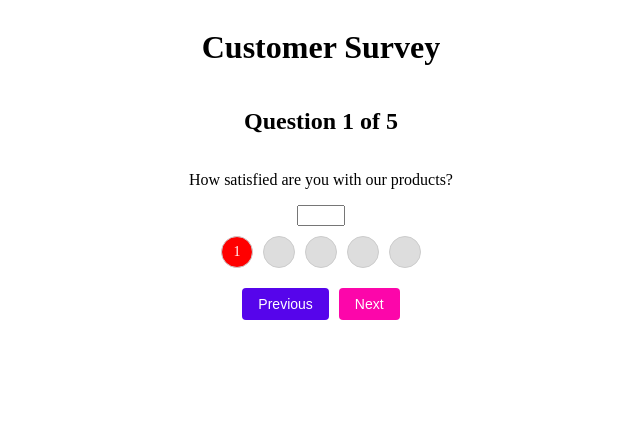
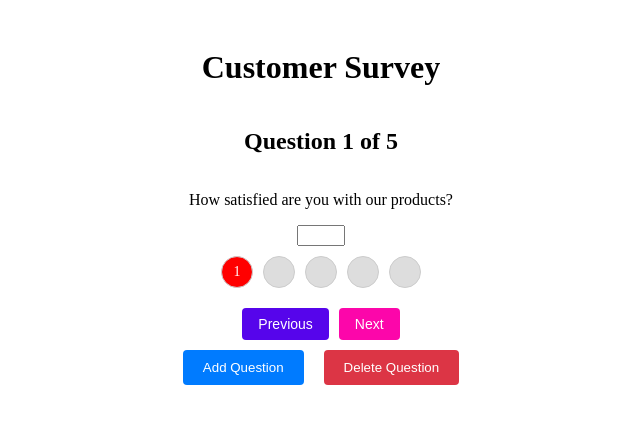
Before and after one commit to Rahultota12/Survey, a React (Create React App) app: page / in a window 1280 px wide. Both pictures are taken after a click on the button "Start Survey". Shown: the top 424 px of the page, without its empty margins (319-959 px from the left). Built offline with nearby package versions, Linux system fonts and the light colour scheme.

Commit message:
add condition

```diff
--- a/src/App.js
+++ b/src/App.js
@@ -1,18 +1,12 @@
+// src/App.js
 import React, { useState } from 'react';
 import WelcomeScreen from './components/WelcomeScreen';
 import Survey from './components/Survey';
 import ThankYouScreen from './components/ThankYouScreen';
-import "./App.css"
+import "./App.css";
+
 const App = () => {
   const [stage, setStage] = useState('welcome');
-
-  const questions = [
-    { id: 'q1', text: 'How satisfied are you with our products?', type: 'rating', max: 5 },
-    { id: 'q2', text: 'How fair are the prices compared to similar retailers?', type: 'rating', max: 5 },
-    { id: 'q3', text: 'How satisfied are you with the value for money of your purchase?', type: 'rating', max: 5 },
-    { id: 'q4', text: 'On a scale of 1-10 how would you recommend us to your friends and family?', type: 'rating', max: 10 },
-    { id: 'q5', text: 'What could we do to improve our service?', type: 'text' },
-  ];
 
   const startSurvey = () => {
     setStage('survey');
@@ -30,7 +24,7 @@ const App = () => {
   return (
     <div className="App">
       {stage === 'welcome' && <WelcomeScreen startSurvey={startSurvey} />}
-      {stage === 'survey' && <Survey questions={questions} onComplete={completeSurvey} />}
+      {stage === 'survey' && <Survey onComplete={completeSurvey} />}
       {stage === 'thankyou' && <ThankYouScreen restartSurvey={restartSurvey} />}
     </div>
   );
--- /dev/null
+++ b/src/Survey.css
@@ -0,0 +1,79 @@
+/* src/Survey.css */
+.survey {
+  padding: 20px;
+  text-align: center;
+}
+
+.show-add-form-button,
+.delete-button {
+  margin: 10px;
+  padding: 10px 20px;
+  color: white;
+  border: none;
+  border-radius: 4px;
+  cursor: pointer;
+}
+
+.show-add-form-button {
+  background-color: #007bff;
+}
+
+.show-add-form-button:hover {
+  background-color: #0056b3;
+}
+
+.delete-button {
+  background-color: #dc3545;
+}
+
+.delete-button:hover {
+  background-color: #c82333;
+}
+
+.add-question-form {
+  margin-top: 20px;
+  padding: 15px;
+  border: 1px solid #ddd;
+  border-radius: 8px;
+  display: flex;
+  flex-direction: column;
+  align-items: center;
+}
+
+.add-question-form input,
+.add-question-form select {
+  margin: 5px;
+  padding: 8px;
+  width: 200px;
+  border-radius: 4px;
+  border: 1px solid #ccc;
+}
+
+.add-button {
+  margin-top: 10px;
+  padding: 10px 20px;
+  background-color: #28a745;
+  color: white;
+  border: none;
+  border-radius: 4px;
+  cursor: pointer;
+}
+
+.add-button:hover {
+  background-color: #218838;
+}
+
+.question-list {
+  margin-top: 20px;
+  text-align: left;
+}
+
+.question-list ul {
+  list-style: none;
+  padding: 0;
+}
+
+.question-list li {
+  padding: 10px;
+  border-bottom: 1px solid #ddd;
+}
--- a/src/components/Survey.js
+++ b/src/components/Survey.js
@@ -1,40 +1,119 @@
-
 import React, { useState } from 'react';
 import Question from './Question';
+import '../Survey.css';
 
-const Survey = ({ questions, onComplete }) => {
+const Survey = () => {
+  const [questions, setQuestions] = useState([
+    { id: 1, text: 'How satisfied are you with our products?', type: 'rating', max: 5 },
+    { id: 2, text: 'How fair are the prices compared to similar retailers?', type: 'rating', max: 5 },
+    { id: 3, text: 'How satisfied are you with the value for money of your purchase?', type: 'rating', max: 5 },
+    { id: 4, text: 'On a scale of 1-10 how would you recommend us to your friends and family?', type: 'rating', max: 10 },
+    { id: 5, text: 'What could we do to improve our service?', type: 'text' },
+  ]);
   const [currentQuestionIndex, setCurrentQuestionIndex] = useState(0);
   const [answers, setAnswers] = useState({});
-  const sessionId = Date.now().toString();
+  const [newQuestion, setNewQuestion] = useState({ text: '', type: 'rating', max: 5 });
+  const [showAddForm, setShowAddForm] = useState(false);
 
   const handleAnswer = (questionId, answer) => {
-    setAnswers(prev => ({ ...prev, [questionId]: answer }));
-    localStorage.setItem(sessionId, JSON.stringify({ ...answers, [questionId]: answer }));
+    setAnswers({ ...answers, [questionId]: answer });
   };
 
   const handleNext = () => {
     if (currentQuestionIndex < questions.length - 1) {
-      setCurrentQuestionIndex(prev => prev + 1);
-    } else {
-      onComplete(answers, sessionId);
+      setCurrentQuestionIndex(currentQuestionIndex + 1);
     }
   };
 
   const handlePrevious = () => {
     if (currentQuestionIndex > 0) {
-      setCurrentQuestionIndex(prev => prev - 1);
+      setCurrentQuestionIndex(currentQuestionIndex - 1);
+    }
+  };
+
+  const handleAddQuestion = () => {
+    if (newQuestion.text.trim() === '') {
+      alert('Question text cannot be empty');
+      return;
+    }
+
+    const newId = questions.length + 1;
+    setQuestions([...questions, { ...newQuestion, id: newId }]);
+    setNewQuestion({ text: '', type: 'rating', max: 5 });
+    setShowAddForm(false);
+  };
+
+  const handleDeleteQuestion = () => {
+    const input = prompt('Enter the question number you want to delete:');
+    const questionNumber = parseInt(input, 10);
+
+    if (isNaN(questionNumber) || questionNumber < 1 || questionNumber > questions.length) {
+      alert('Invalid question number.');
+      return;
+    }
+
+    const updatedQuestions = questions.filter((_, index) => index !== questionNumber - 1);
+    setQuestions(updatedQuestions);
+
+    if (currentQuestionIndex >= updatedQuestions.length && updatedQuestions.length > 0) {
+      setCurrentQuestionIndex(updatedQuestions.length - 1);
+    } else if (updatedQuestions.length === 0) {
+      setCurrentQuestionIndex(0);
     }
   };
 
   return (
+    <div className="survey">
+      {currentQuestionIndex < questions.length ? (
         <Question
           question={questions[currentQuestionIndex]}
+          questionNumber={currentQuestionIndex + 1}
           onAnswer={handleAnswer}
           onNext={handleNext}
           onPrevious={handlePrevious}
           currentQuestionIndex={currentQuestionIndex}
           totalQuestions={questions.length}
         />
+      ) : (
+        <div>Thank you for completing the survey!</div>
+      )}
+
+      <button className="show-add-form-button" onClick={() => setShowAddForm(!showAddForm)}>
+        {showAddForm ? 'Close Add Question Form' : 'Add Question'}
+      </button>
+
+      {showAddForm && (
+        <div className="add-question-form">
+          <h3>Add a New Question</h3>
+          <input
+            type="text"
+            placeholder="Question Text"
+            value={newQuestion.text}
+            onChange={(e) => setNewQuestion({ ...newQuestion, text: e.target.value })}
+          />
+          <select
+            value={newQuestion.type}
+            onChange={(e) => setNewQuestion({ ...newQuestion, type: e.target.value })}
+          >
+            <option value="rating">Rating</option>
+            <option value="text">Text</option>
+          </select>
+          {newQuestion.type === 'rating' && (
+            <input
+              type="number"
+              placeholder="Max Rating"
+              min="1"
+              max="10"
+              value={newQuestion.max}
+              onChange={(e) => setNewQuestion({ ...newQuestion, max: parseInt(e.target.value, 10) })}
+            />
+          )}
+          <button className="add-button" onClick={handleAddQuestion}>Add Question</button>
+        </div>
+      )}
+
+      <button className="delete-button" onClick={handleDeleteQuestion}>Delete Question</button>
+    </div>
   );
 };
 
```
Lines whose indentation alone changed are shown as unchanged.
